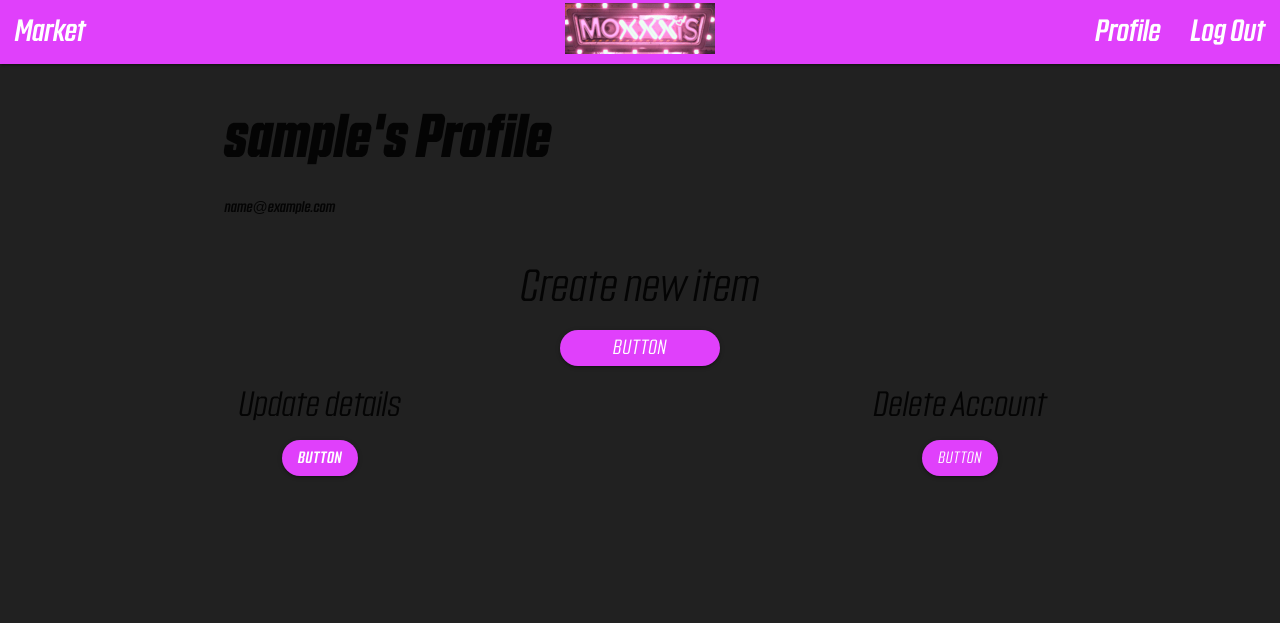
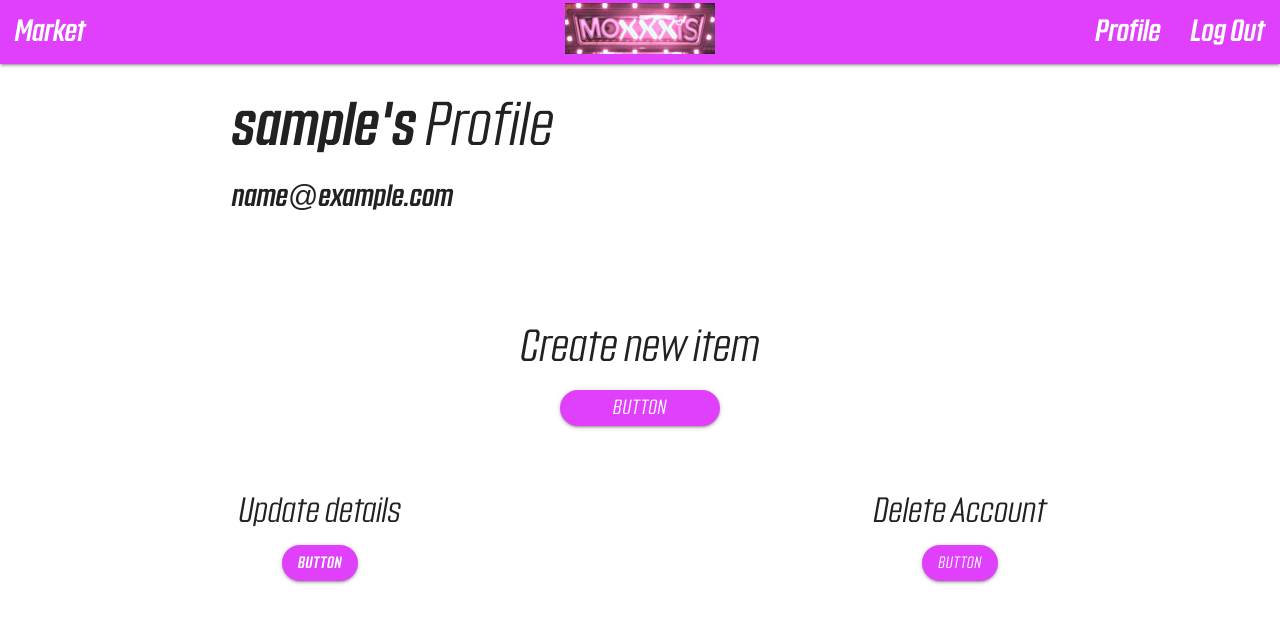
Before and after one commit to T254-bot/Moxxis_Market, a Flask app: page /profile/1 in a window 1280 px wide. Shown: the top 623 px of the page. Run offline with Flask 3, Linux system fonts and the light colour scheme; the visitor is signed in with stand-in values (Sample User, id 1); a database or web service that is not in the repository returns one stand-in record (values such as "Sample title"); some libraries are stand-ins or nearby versions.

Commit message:
Updates styling for profile page

```diff
--- a/static/css/style.css
+++ b/static/css/style.css
@@ -117,6 +117,16 @@
 
 .profile-un {
     font-size: 4rem;
+    margin: 2rem 0 0 0.5rem;
+}
+
+.profile-email {
+    font-size: 2rem;
+    margin: 1rem 0 5rem 0.5rem;
+}
+
+.profile-btn {
+    margin: 3rem 0 0 0;
 }
 
 .profile-update {
--- a/templates/base.html
+++ b/templates/base.html
@@ -9,7 +9,7 @@
     {% endblock %}
     <title>Moxxi's Market</title>
 </head>
-<body class="grey darken-4">
+<body>
 
     <header>
         <nav>
--- a/templates/profile.html
+++ b/templates/profile.html
@@ -3,8 +3,8 @@
 
     <div class="row">
         <div class="col s12 m8 offset-m2">
-                <h1 class="profile-un countach-bold">
-                    {{ username }}'s Profile
+                <h1 class="profile-un countach-font">
+                    {{ username }}'s <i class="countach-light">Profile</i>
                 </h1>
                 <p class="profile-email countach-font">
                     {{ email }}
@@ -14,11 +14,11 @@
             <h3 class="countach-light create-item-header">Create new item</h3>
             <a class="profile-update countach-light purple accent-2 waves-light btn" id="create-item">button</a>
         </div>
-        <div class="col s6 center-align">
+        <div class="col s6 center-align profile-btn">
             <h4 class="countach-light">Update details</h4>
             <a class="profile-update countach-font purple accent-2 waves-light btn">button</a>
         </div>
-        <div class="col s6 center-align">
+        <div class="col s6 center-align profile-btn">
             <h4 class="countach-light">Delete Account</h4>
             <a href="{{ url_for('delete_user') }}" class="profile-update countach-light purple accent-2 waves-light btn">button</a>
         </div>
```
